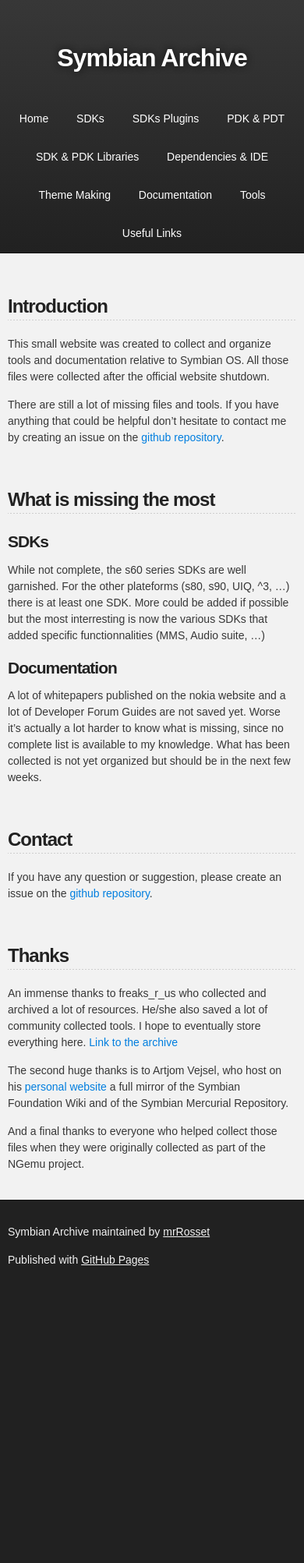
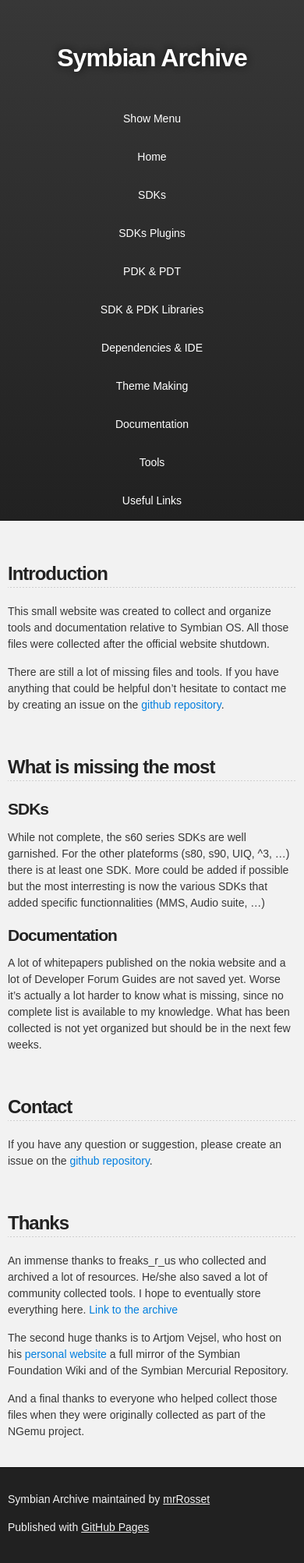
Before and after one commit to mrRosset/Symbian-Archive, a Jekyll site: the page built from index.md, in a window 390 px wide. Shown: the whole page at 78% size. Built offline with Jekyll 4.4.1, drawn with Linux system fonts in a browser that asks for light colours; our own code applies the rules of GitHub Pages for plain Markdown files; the repository's description, which GitHub fills in, is left out; before the commit the page ends 1662 px from its top, so only the background shows below that.

Commit message:
try adding a menu button for small devices

```diff
--- a/_layouts/default.html
+++ b/_layouts/default.html
@@ -31,6 +31,7 @@
 		</header>
 		<header>
 		  <ul>
+			<a href="javascript:void(0)"  class="show-menu">Show Menu</a>
 			<li><a href="index.html">Home</a></li>
 			<li class="dropdown">
 				<a href="javascript:void(0)" class="dropbtn">SDKs</a>
--- a/_sass/jekyll-theme-slate.scss
+++ b/_sass/jekyll-theme-slate.scss
@@ -484,6 +484,43 @@ header li.dropdown {
     display: block;
 }
 
+.show-menu {
+    display: none;
+    color: white;
+    text-align: center;
+    padding: 14px 16px;
+    text-decoration: none;
+}
+
+.show-menu a:hover {background-color: #f1f1f1}
+
+/*Responsive Styles*/
+@media screen and (max-width : 760px) {
+	header li a, .dropbtn {
+		display: block;
+		color: white;
+		text-align: center;
+		padding: 14px 16px;
+		text-decoration: none;
+	}
+
+	/*Display 'show menu' link*/
+	.show-menu {
+		display: block;
+		color: white;
+		text-align: center;
+		padding: 14px 16px;
+		text-decoration: none;
+	}
+
+	.show-menu:hover {
+	    background-color: #111;
+	}
+
+
+}
+
+
 #tocs ul {
 	margin-bottom: 1px
 }
```
